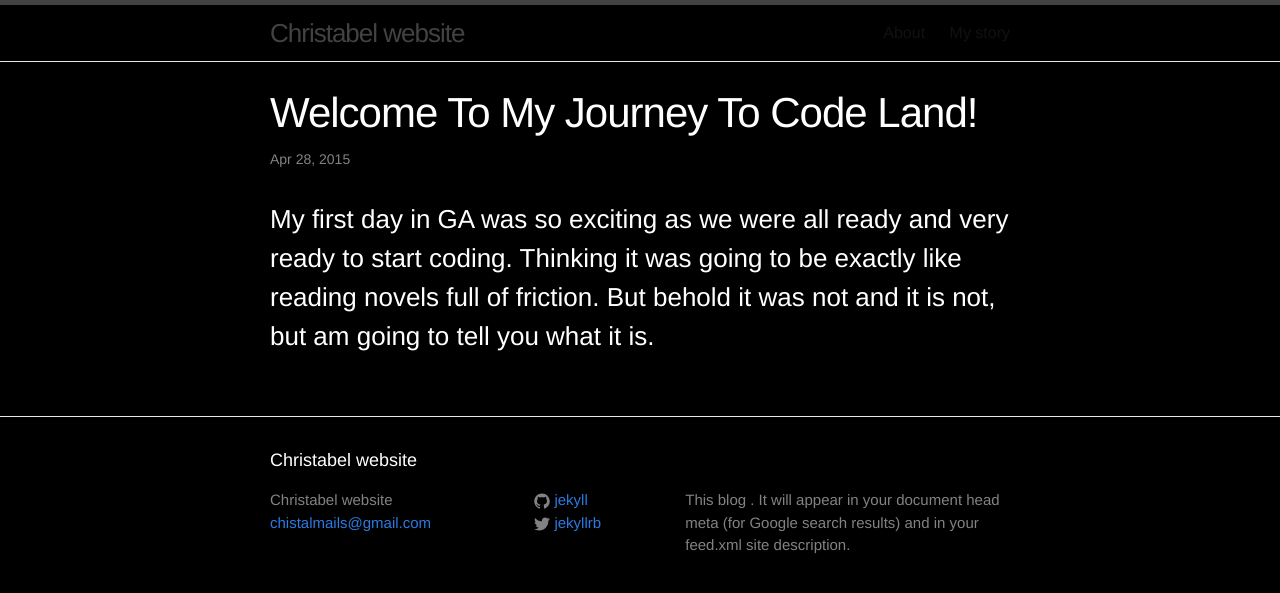
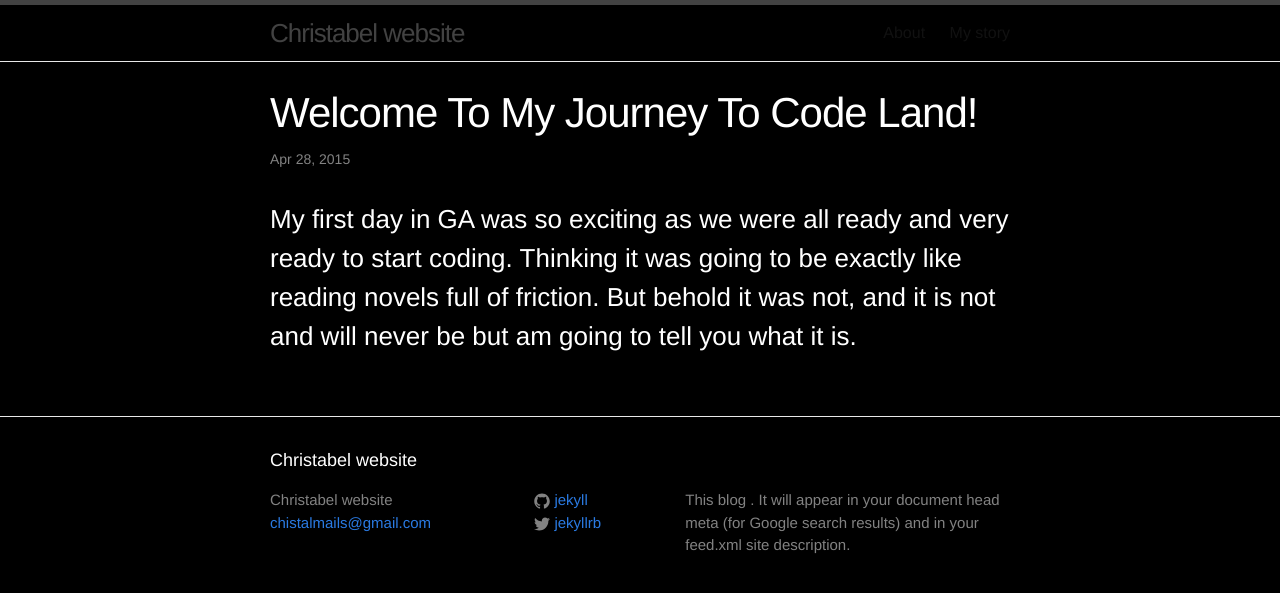
Before and after one commit to nmesoma/nmesoma.github.io, a Jekyll site: the page built from _posts/2015-04-28-first-post.md, in a window 1280 px wide. Shown: the top 593 px of the page. Built offline with Jekyll 4.4.1, drawn with Linux system fonts in a browser that asks for light colours.

Commit message:
another post

```diff
--- a/_posts/2015-04-28-first-post.md
+++ b/_posts/2015-04-28-first-post.md
@@ -4,4 +4,4 @@ title:  "Welcome To My Journey To Code Land!"
 date:   2015-04-28
 
 ---
-<h3>My first day in GA was so exciting as we were all ready and very ready to start coding. Thinking it was going to be exactly like reading novels full of friction. But behold it was not and it is not, but am going to tell you what it is.</h3>
+<h3>My first day in GA was so exciting as we were all ready and very ready to start coding. Thinking it was going to be exactly like reading novels full of friction. But behold it was not, and it is not and will never be but am going to tell you what it is.</h3>
```
Also changed, not shown: _posts/2015-04-26-secondpost.md (renamed from _posts/2015-04-28-secondpost.md, +2 -1 lines), about.md (+1 -0 lines).
